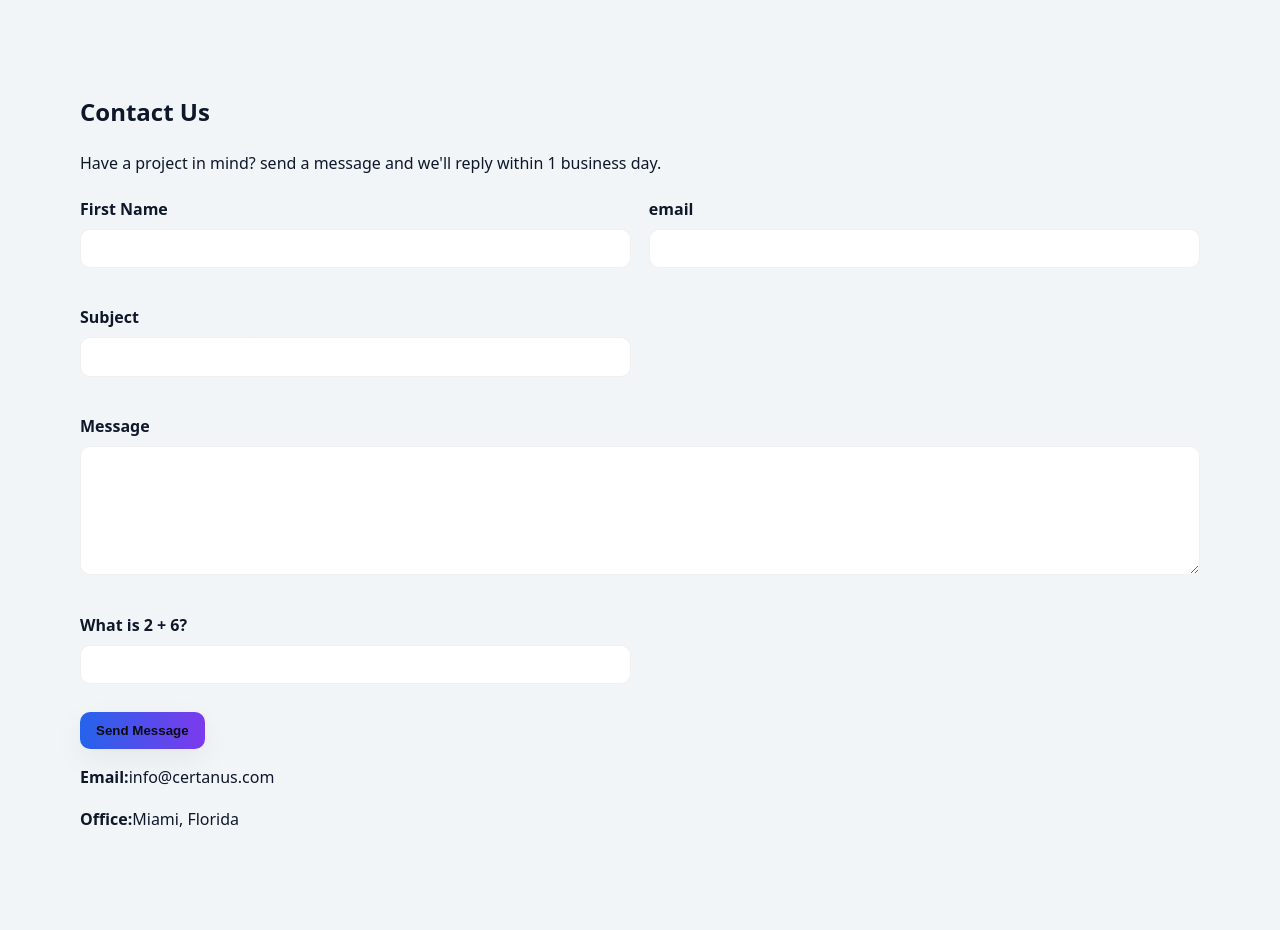
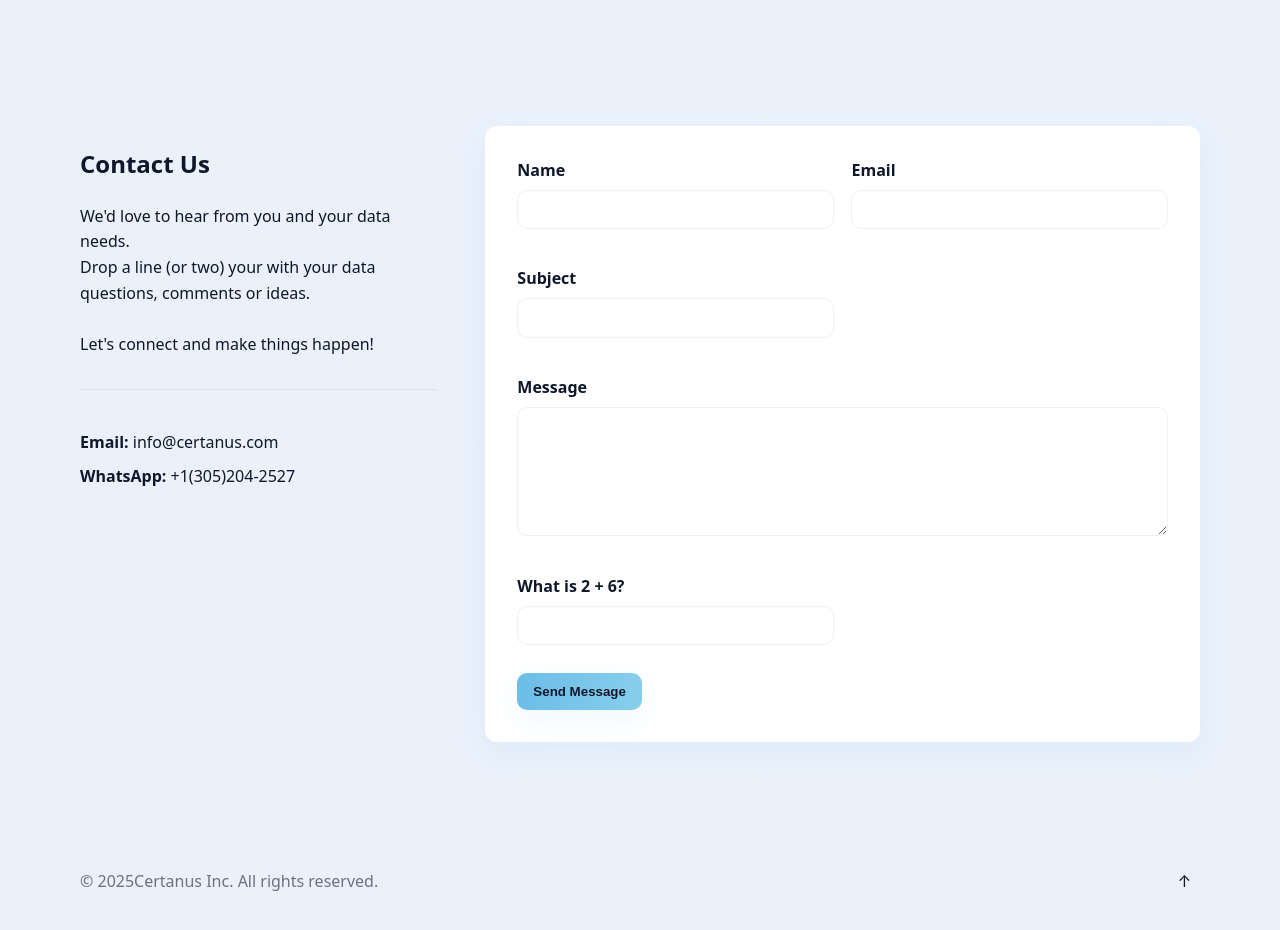
Before and after one commit to guidoperez/certanus, a plain HTML site: page my_web/index.html in a window 1280 px wide. Shown: the part 1840-2770 px from the top of the page. Drawn offline with Linux system fonts and the light colour scheme.

Commit message:
Commiting change in contact area

```diff
--- a/my_web/assets/css/style.css
+++ b/my_web/assets/css/style.css
@@ -1,14 +1,15 @@
 :root{
     /* Light theme palette */
-    --bg: #f7fafc; /* page background */
+    --bg: #EDF2FB; /* page background */
     --surface: #ffffff; /* cards, surfaces */
     --muted: #6b7280; /* secondary text */
     --text: #0f172a; /* primary text */
-    --brand: #2563eb;
-    --brand-2: #7c3aed;
+    --brand: #6CBDE9;
+    --brand-2: #87CEEB;
+    --brand-3: #BAE0F3;
     --danger: #ef4444;
     --success: #10b981;
-    --shadow: 0 10px 30px rgba(15,23,42,0.06);
+    --shadow: 0 10px 30px rgba(108,189,233,0.1);
     --radius: 12px;
     --container: 1120px;
 }
@@ -21,7 +22,7 @@ body{
     font-family: ui-sans-serif, system-ui, -apple-system, Segoe UI, Roboto, Helvetica, Arial, "Apple Color Emoji","Segoe UI Emoji";
     color: var(--text);
     /* soft radial highlight over a light base */
-    background: radial-gradient(1200px 800px at 10% -10%, rgba(99,102,241,0.06) 0%, rgba(2,6,23,0.02) 55%) no-repeat, var(--bg);
+    background: radial-gradient(1200px 800px at 10% -10%, rgba(108,189,233,0.15) 0%, rgba(186,224,243,0.05) 55%) no-repeat, var(--bg);
     line-height: 1.6;
 }
 
@@ -71,6 +72,7 @@ body{
 }
 .nav a:hover{background: rgba(2,6,23,0.04)}
 .nav a.active{background: linear-gradient(90deg, var(--brand), var(--brand-2)); color: var(--text)}
+.nav a:hover{background: var(--brand-3)}
 
 /* Mobile nav */
 .nav-toggle{
@@ -97,7 +99,7 @@ body{
 .btn{
     display:inline-block;
     background: linear-gradient(90deg, var(--brand), var(--brand-2));
-    color:#0a0c12;
+    color: var(--text);
     padding:.7rem 1rem; border-radius: 10px; text-decoration:none; font-weight: 600;
     border: none; cursor:pointer;
     box-shadow: var(--shadow);
@@ -122,13 +124,42 @@ body{
     padding: 1.1rem; box-shadow: var(--shadow);
 }
 .work-item{
-    background: linear-gradient(160deg, rgba(106,166,255,.15), rgba(139,92,246,.08));
+    background: linear-gradient(160deg, rgba(108,189,233,0.15), rgba(135,206,235,0.08));
     border: 1px solid rgba(255,255,255,.08); border-radius: var(--radius); padding: 1.1rem;
     min-height: 140px; display:flex; align-items:end;
 }
 
+/* Contact section */
+.contact-wrapper {
+    display: grid;
+    grid-template-columns: 1fr 2fr;
+    gap: 3rem;
+    align-items: start;
+}
+
+.contact-info {
+    position: sticky;
+    top: 100px;
+}
+
+.contact-meta {
+    margin-top: 2rem;
+    padding-top: 2rem;
+    border-top: 1px solid rgba(2,6,23,0.06);
+}
+
+.contact-meta p {
+    margin: 0.5rem 0;
+}
+
 /* Forms */
-form{margin-top: 1.25rem}
+.contact-form {
+    background: var(--surface);
+    padding: 2rem;
+    border-radius: var(--radius);
+    box-shadow: var(--shadow);
+}
+
 .form-grid{
     display:grid; grid-template-columns: repeat(2, 1fr); gap: 1.1rem;
 }
@@ -162,6 +193,13 @@ input:focus, textarea:focus{
 /* Responsive */
 @media (max-width: 900px){
     .grid-3, .work-grid{grid-template-columns: 1fr 1fr}
+    .contact-wrapper {
+        grid-template-columns: 1fr;
+        gap: 2rem;
+    }
+    .contact-info {
+        position: static;
+    }
 }
 @media (max-width: 680px){
     .nav-toggle{display:block}
--- a/my_web/index.html
+++ b/my_web/index.html
@@ -7,7 +7,7 @@
     <meta name="description" content="A clean, responsive site with a floating navigation bar." />
 
     <!-- Favicon (optional) -->
-    <link rel="icon" href="assets/img/logo.svg" type="image/svg+xml" />
+    <link rel="icon" href="assets/img/Certanus_Logo_wbg.svg" type="image/svg+xml" />
 
     <!-- CSS -->
     <link rel="stylesheet" href="assets/css/style.css" />
@@ -23,7 +23,7 @@
 <header id="top" class="site-header" role="banner" aria-label="Primary">
     <div class="container header-inner">
         <a href="#top" class="brand">
-            <img src="assets/img/logo.svg" alt="C" class="logo" />
+            <img src="assets/img/Certanus_Logo_wbg.jpeg" alt="C" class="logo" />
             <span class="brand-name">Certanus</span>
         </a>
 
@@ -38,7 +38,7 @@
                 <li><a href="#about" class="nav-link">About</a></li>
                 <li><a href="#services" class="nav-link">Services</a></li>
                 <li><a href="#work" class="nav-link">Work</a></li>
-                <li><a href="#contact" class="nav-link btn btn-small">Contact</a></li>
+                <li><a href="#contact-form" class="nav-link btn btn-small">Contact</a></li>
             </ul>
         </nav>
     </div>
@@ -47,7 +47,7 @@
 <!-- Hero -->
 <section class="hero" role="region" aria-label="Hero">
     <div class="container hero-inner">
-        <h1>Build better, faster.</h1>
+        <h1>Control Tables,<br> Control your data!</h1>
         <p>We design and create accessible ways to feed your cloud data warehouse with control tables.</p>
         <div class="hero-cta">
             <a href="#services" class="btn">What we do</a>
@@ -143,21 +143,29 @@
     </section>
 
     <!-- Contact -->
-    <section id="Contact" class="section" aria-labelledby="contact-title">
+    <section id="contact" class="section" aria-labelledby="contact-title">
         <div class="container">
-            <h2 id="contact-title">Contact Us</h2>
-            <p>Have a project in mind? send a message and we'll reply within 1 business day.</p>
-
-            <form id="contact-form" novalidate>
+            <div class="contact-wrapper">
+                <div class="contact-info">
+                    <h2 id="contact-title">Contact Us</h2>
+                    <p>We'd love to hear from you and your data needs.
+                        <br>Drop a line (or two) your with your data questions, comments or ideas.
+                        <br><br>Let's connect and make things happen!</p>
+                    <div class="contact-meta">
+                        <p><strong>Email:</strong> info@certanus.com</p>
+                        <p><strong>WhatsApp:</strong> +1(305)204-2527</p>
+                    </div>
+                </div>
+                <form id="contact-form" class="contact-form" novalidate>
                 <div class="form-grid">
                     <div class="form-field">
-                        <label for="name">First Name</label>
+                        <label for="name">Name</label>
                         <input type="text" id="name" name="name" autocomplete="name" required />
                         <small class="error" id="error-name" role="alert"></small>
                     </div>
 
                     <div class="form-field">
-                        <label for="email">email</label>
+                        <label for="email">Email</label>
                         <input type="email" id="email" name="email" autocomplete="email" required />
                         <small class="error" id="error-email" role="alert"></small>
                     </div>
@@ -187,11 +195,6 @@
                     <p class="form-status" id="form-status" role="status" aria-live="polite"></p>
                 </div>
             </form> <!-- action="https://formspree.io/certanus" method="POST"-->
-
-            <div class="contact-meta">
-                <p><strong>Email:</strong>info@certanus.com</p>
-                <p><strong>Office:</strong>Miami, Florida</p>
-            </div>
         </div>
     </section>
 </main>
```
Also changed, not shown: my_web/assets/img/Certanus_Logo_wbg.jpeg (added), my_web/assets/img/Certanus_Logo_wbg.svg (added).
